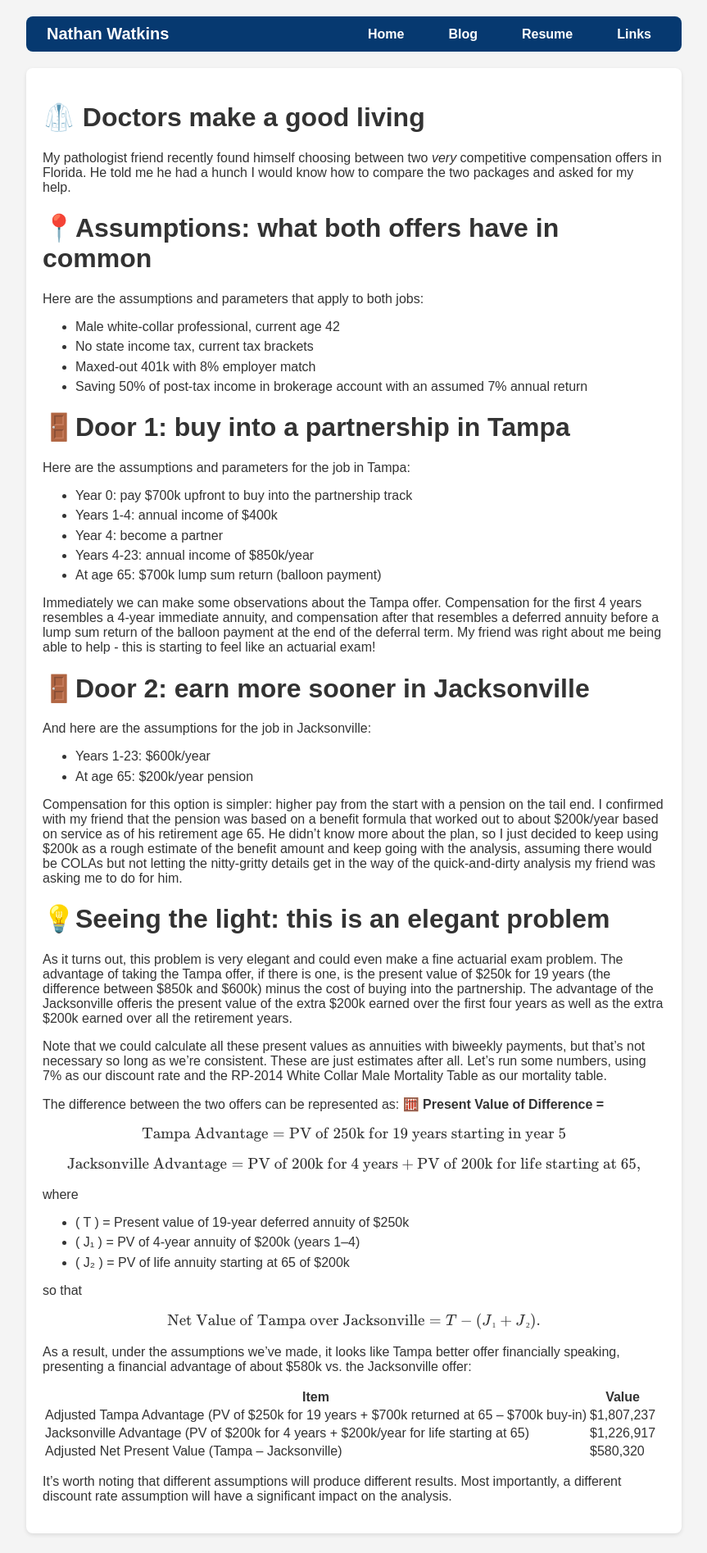
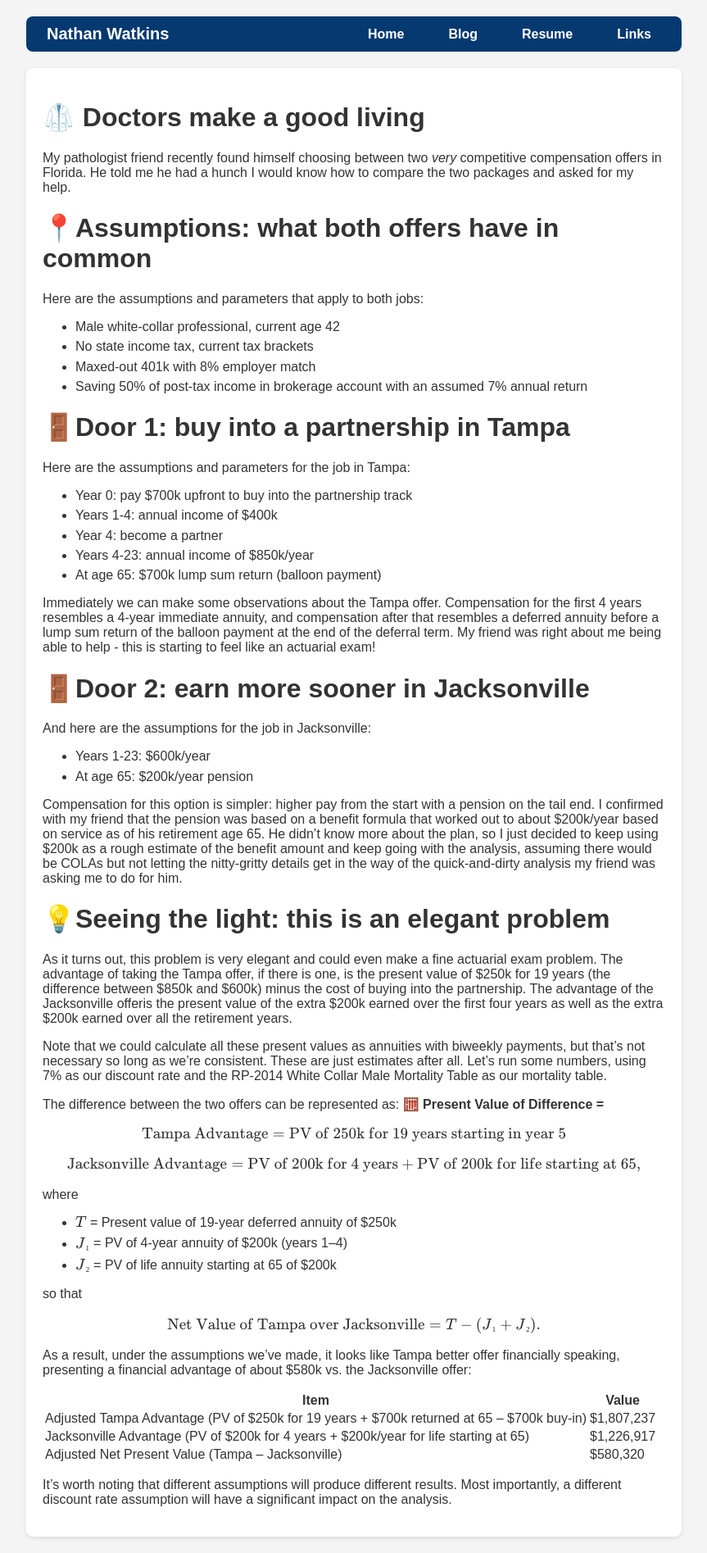
Before and after one commit to nathanwatkinsdc/nathanwatkinsdc.github.io, a Jekyll site: the page built from _posts/2025-07-25-Dusting-Off-My-Actuarial-Skills.md, in a window 1280 px wide. Shown: the whole page at 82% size, without its empty margins (208-1071 px from the left). Built offline with Jekyll 4.4.1, drawn with Linux system fonts in a browser that asks for light colours.

Commit message:
Final fixes to tedious LaTeX

```diff
--- a/_posts/2025-07-25-Dusting-Off-My-Actuarial-Skills.md
+++ b/_posts/2025-07-25-Dusting-Off-My-Actuarial-Skills.md
@@ -52,9 +52,9 @@ $$
 
 where
 
-- \( T \) = Present value of 19-year deferred annuity of $250k
-- \( J₁ \) = PV of 4-year annuity of $200k (years 1–4)
-- \( J₂ \) = PV of life annuity starting at 65 of $200k
+- \\(T\\) = Present value of 19-year deferred annuity of $250k
+- \\(J₁\\) = PV of 4-year annuity of $200k (years 1–4)
+- \\(J₂\\) = PV of life annuity starting at 65 of $200k
 
 so that
 
```
